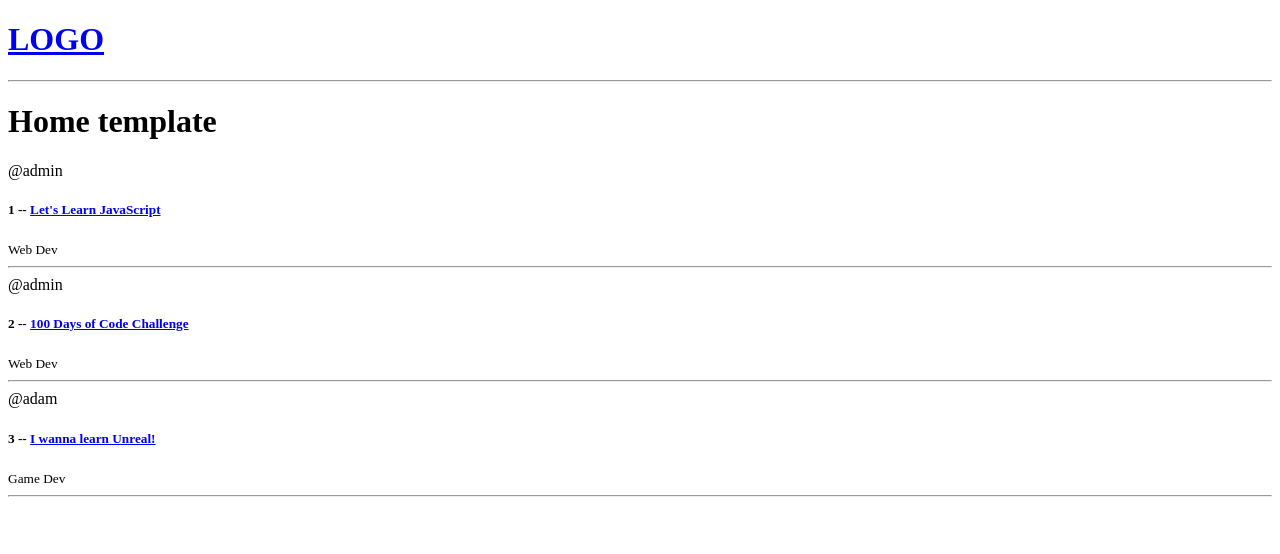
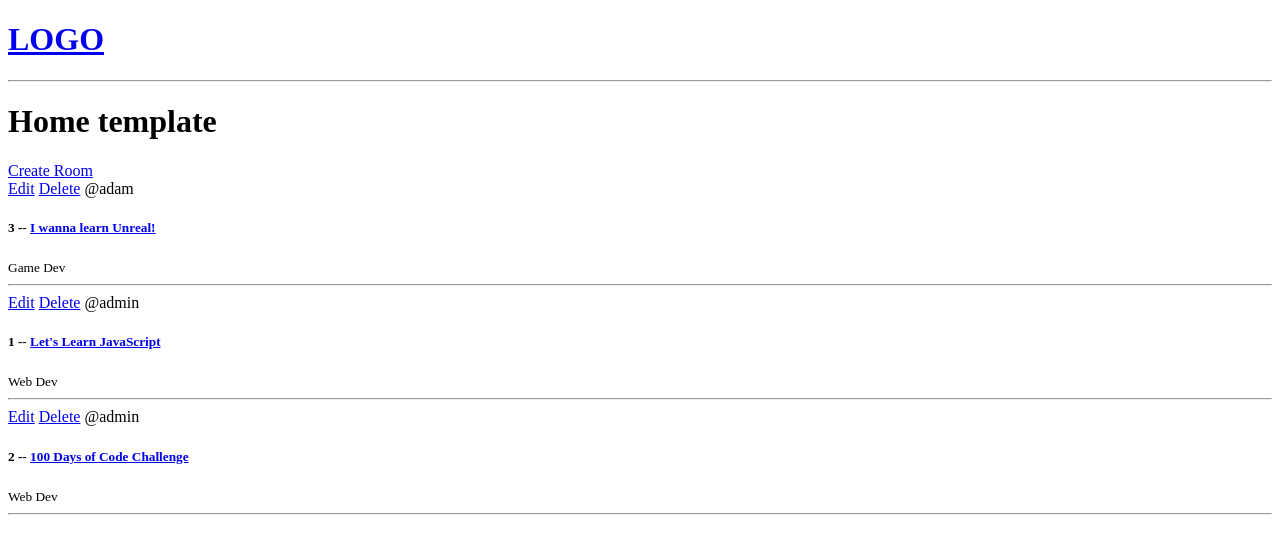
Before and after one commit to KennethDamCS/study-buddy, a Django app: page / in a window 1280 px wide. Shown: the top 554 px of the page. Run offline with Django 5.2, Linux system fonts and the light colour scheme; data comes from the database, SQL or seed files in the repository; both versions use the stored data as it was after the commit.

Commit message:
Update and delete room functionality

```diff
--- a/studybuddy/base/models.py
+++ b/studybuddy/base/models.py
@@ -18,6 +18,9 @@ class Room(models.Model):
     updated = models.DateTimeField(auto_now=True)
     created = models.DateTimeField(auto_now_add=True)
 
+    class Meta:
+        ordering = ['-updated', '-created']
+
     def __str__(self):
         return self.name
 
--- a/studybuddy/base/templates/base/home.html
+++ b/studybuddy/base/templates/base/home.html
@@ -5,10 +5,13 @@
 <h1>Home template</h1>
 
 <div>
+    <a href="{% url 'create-room' %}">Create Room<a>
     <div>
         {% for room in rooms %}
 
             <div>
+                <a href="{% url 'update-room' room.id %}">Edit</a>
+                <a href="{% url 'delete-room' room.id %}">Delete</a>
                 <span>@{{room.host.username}}</span>
                 <h5>{{room.id}} -- <a href="{% url 'room' room.id %}">{{room.name}}</a></h5>
                 <small>{{room.topic.name}}</small>
--- a/studybuddy/base/urls.py
+++ b/studybuddy/base/urls.py
@@ -4,5 +4,7 @@ from . import views
 urlpatterns = [
     path('', views.home, name="home"),
     path('room/<str:pk>/', views.room, name="room"),
-
+    path('create-room/', views.createRoom, name="create-room"),
+    path('update-room/<str:pk>/', views.updateRoom, name="update-room"),
+    path('delete-room/<str:pk>/', views.deleteRoom, name="delete-room"),
 ]
--- a/studybuddy/base/views.py
+++ b/studybuddy/base/views.py
@@ -1,5 +1,6 @@
-from django.shortcuts import render
+from django.shortcuts import render, redirect
 from.models import Room
+from .forms import RoomForm
 
 # Create your views here.
 
@@ -16,5 +17,37 @@ def home(request):
 
 def room(request, pk):
     room = Room.objects.get(id=pk)
-    context = {'room': room}
+    context = {'room':room}
     return render(request, 'base/room.html', context)
+
+def createRoom(request):
+    form = RoomForm()
+
+    if request.method == 'POST':
+        form = RoomForm(request.POST)
+        if form.is_valid():
+            form.save()
+            return redirect('home')
+
+    context = {'form':form}
+    return render(request, 'base/room_form.html', context)
+
+def updateRoom(request, pk):
+    room = Room.objects.get(id=pk)
+    form = RoomForm(instance=room)
+
+    if request.method == 'POST':
+        form = RoomForm(request.POST, instance=room)
+        if form.is_valid():
+            form.save()
+            return redirect('home')
+
+    context={'form':form}
+    return render(request, 'base/room_form.html', context)
+
+def deleteRoom(request, pk):
+    room = Room.objects.get(id=pk)
+    if request.method == 'POST':
+        room.delete()
+        return redirect('home')
+    return render(request, 'base/delete.html', {'obj':room})
```
Also changed, not shown: studybuddy/base/forms.py (added, +7 -0 lines), studybuddy/base/templates/base/delete.html (added, +12 -0 lines), studybuddy/base/templates/base/room_form.html (added, +13 -0 lines), studybuddy/db.sqlite3.
